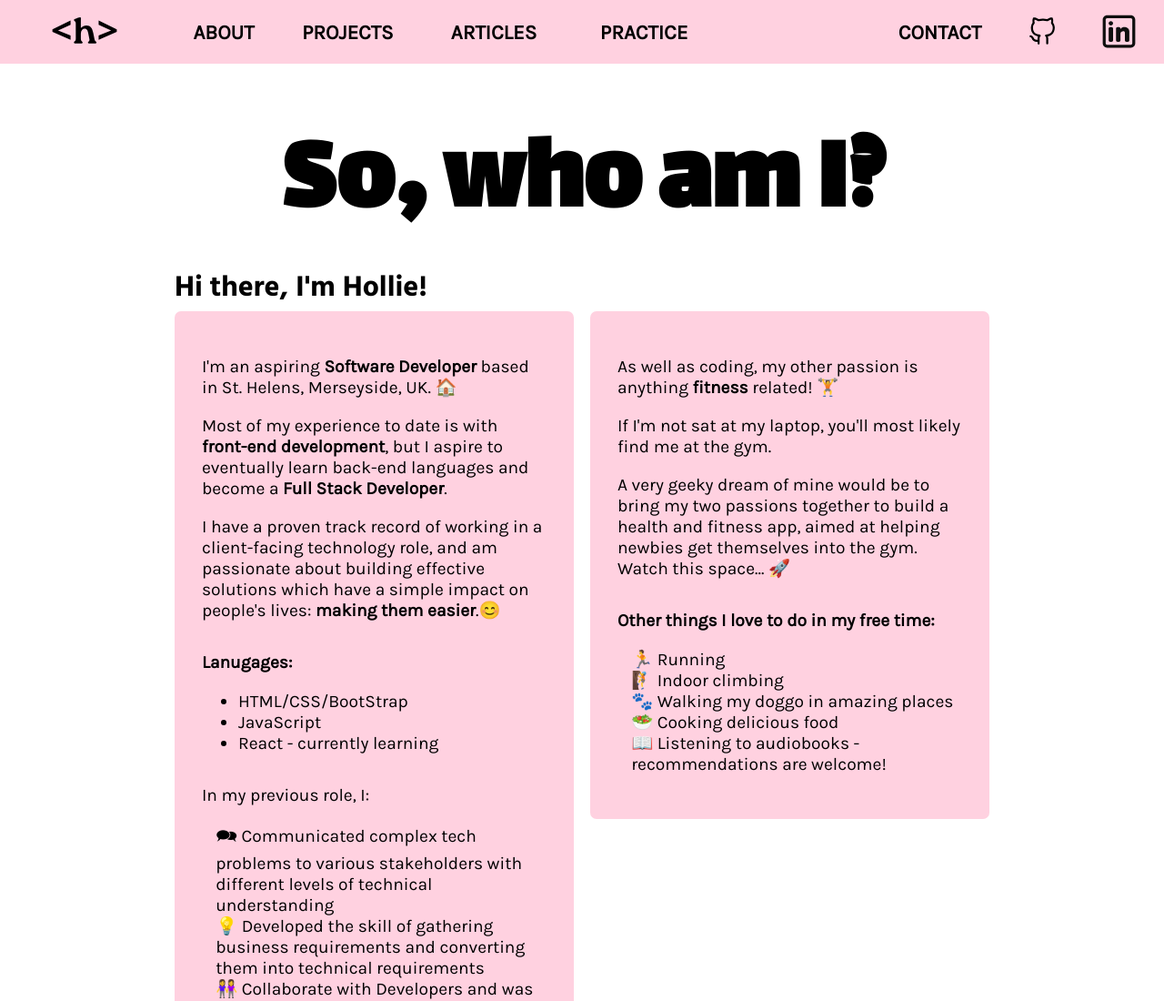
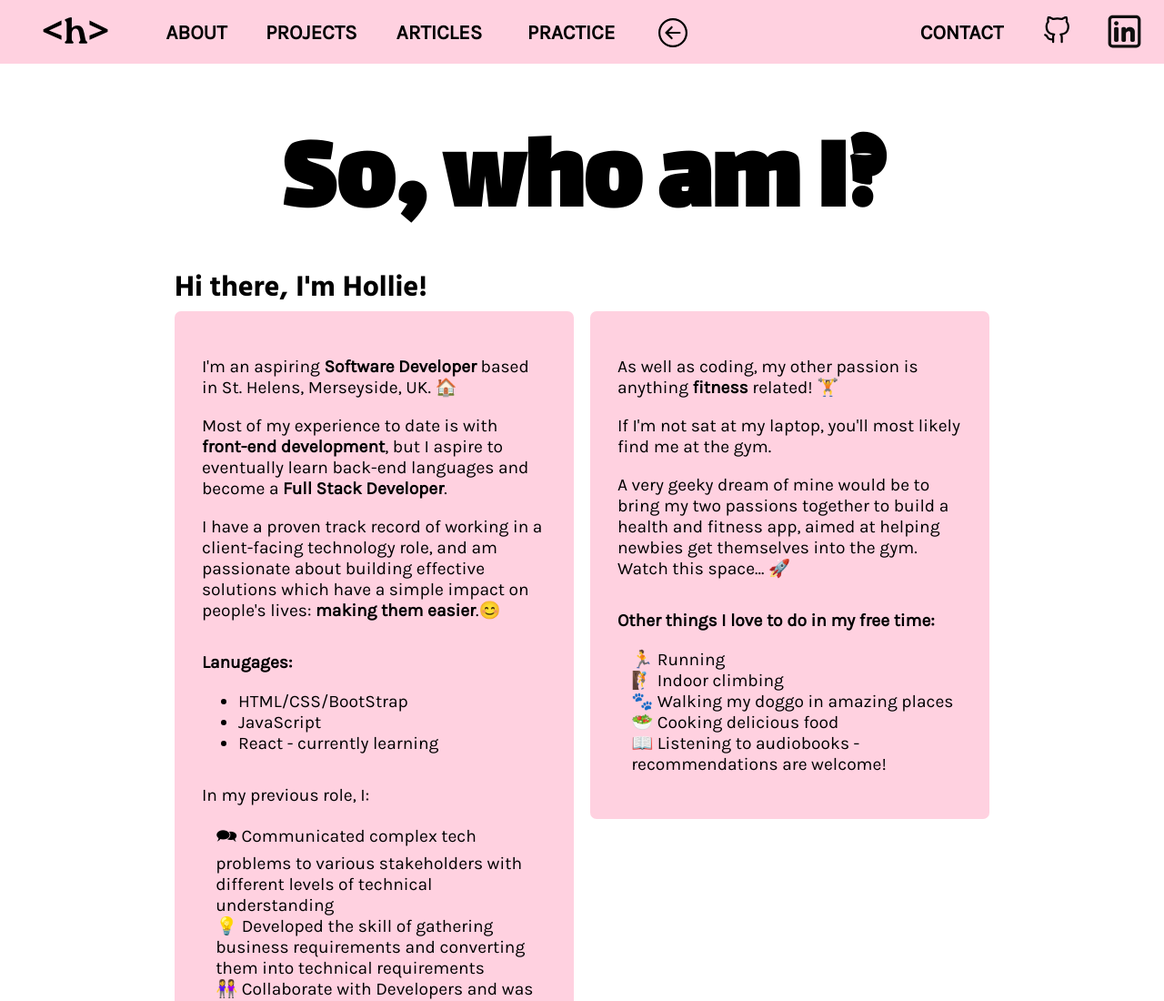
Before and after one commit to holdoescode/holdoescode.github.io, a plain HTML site: page about.html in a window 1280 px wide. Shown: the top 1100 px of the page at 91% size. Drawn offline with Linux system fonts and the light colour scheme.

Commit message:
Home Page - Back Button in Nav Bar
Added back button element to nav bar. Created new script file with click event handler. Renamed script files to have a file for each event handler rather than a file for each page - may cause merge conflicts.

```diff
--- a/about.html
+++ b/about.html
@@ -19,6 +19,7 @@
             <a class="tablet-nav-text left" href="projects.html">PROJECTS</a>
             <a class="tablet-nav-text left" href="articles.html">ARTICLES</a>
             <a class="tablet-nav-text left" href="practice.html">PRACTICE</a>
+            <a class="left"><img id="back-button" src="media/back-button.svg"></a>
             <a></a>
             <a class="tablet-nav-text" href="contact.html">CONTACT</a> <!--Placeholder: use link to footer -->
             <a href="https://github.com/holdoescode"><img class="icon--git" src="media/noun-github-4289652.svg"></a>
@@ -90,6 +91,8 @@
 
         </main>
 
+        <script src="/scripts/onClickNavBackButton.js"></script>
+
     </body>
 
 
--- /dev/null
+++ b/scripts/onClickNavBackButton.js
@@ -0,0 +1,8 @@
+
+let backButton = document.getElementById('back-button');
+
+function onClickPrevPage() {
+    history.go(-1);
+}
+
+backButton.addEventListener("click", onClickPrevPage);
--- a/stylesheets/style.css
+++ b/stylesheets/style.css
@@ -21,7 +21,7 @@ body {
     left: 0;
     right: 0;
     display: grid;
-    grid-template-columns: 1fr 1fr 1fr 1fr 1fr 6fr 0.6fr 0.6fr 0.6fr;
+    grid-template-columns: 0.8fr 0.8fr 0.8fr 0.8fr 0.8fr 0.8fr 5fr 0.6fr 0.6fr 0.6fr;
     grid-template-rows: 100%;
     justify-content: space-between;
     align-items: center;
@@ -43,6 +43,11 @@ nav a:hover {
 .nav--text--about { /* position of "ABOUT" in nav bar */
     position: relative;
     right: 8%;
+}
+
+#back-button {
+    max-height: 2rem;
+    margin-top: 6%;
 }
 
 /* Nav bar - other pages */
--- a/stylesheets/tablet-style.css
+++ b/stylesheets/tablet-style.css
@@ -4,7 +4,7 @@
     }
 
     .nav-container.tablet-grid {
-        grid-template-columns: 1fr 1fr 1fr 1fr 1fr 1fr 0.6fr 0.6fr 0.6fr;
+        grid-template-columns: 1fr 1fr 1fr 1fr 1fr 1fr 1fr 0.6fr 0.6fr 0.6fr;
     }
 
     img.icon--git {
```
Also changed, not shown: articles.html (+3 -0 lines), calc.html (+3 -0 lines), contact.html (+3 -0 lines), index.html (+4 -1 lines), practice.html (+3 -0 lines), projects.html (+3 -1 lines), scripts/projectsEventHandlers.js (renamed from scripts/eventHandlers.js, +3 -4 lines), media/back-button.svg (added).
